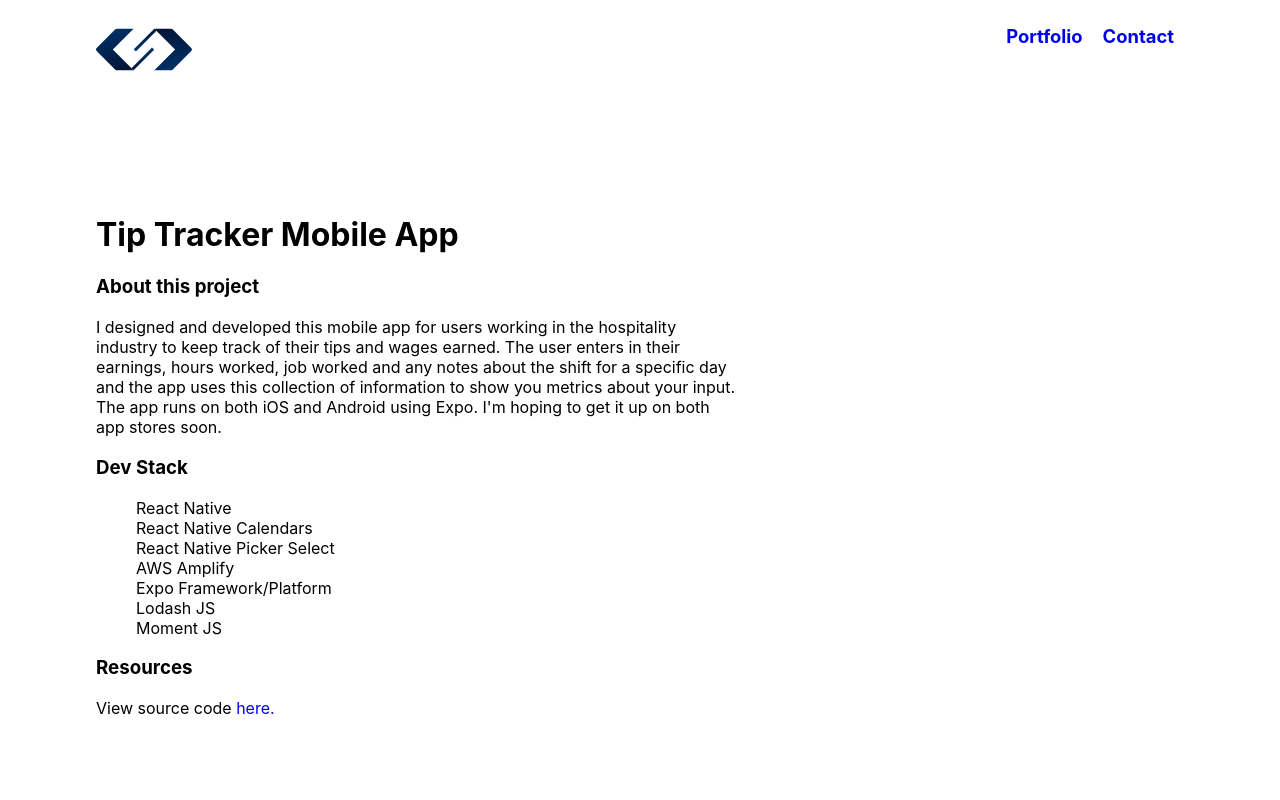
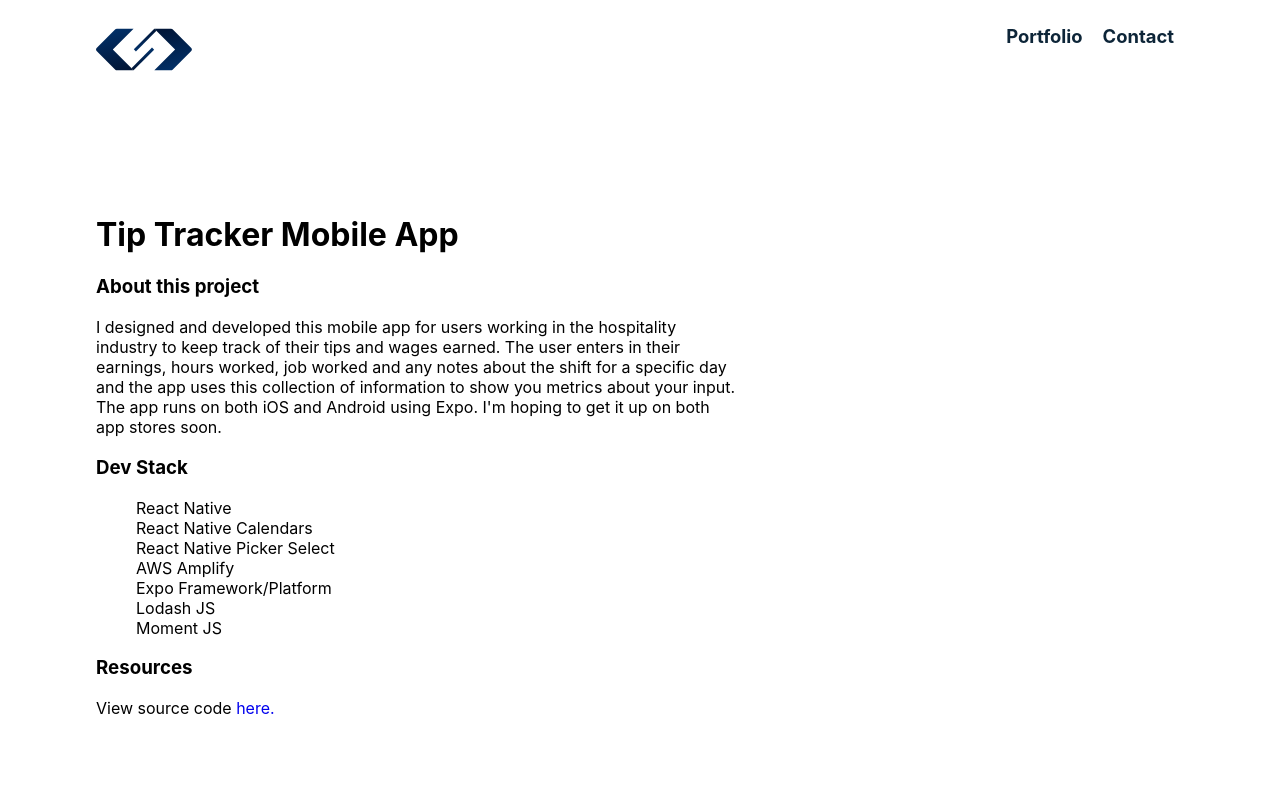
Before and after one commit to Sasheem/sasheem-dev-portfolio, a Gatsby site: page /my-portfolio-post in a window 1280 px wide. Shown: the top 800 px of the page. Built offline with nearby package versions, Linux system fonts and the light colour scheme; Gatsby itself is replaced by a stand-in of ours.

Commit message:
gave link color by default

```diff
--- a/src/components/sideNav.js
+++ b/src/components/sideNav.js
@@ -48,6 +48,7 @@
 	margin: 0;
 	font-size: 1.15rem;
 	font-weight: 700;
+	color: #0D2538;
 `;
 
 // hide the first ul item when screen screen with is larger than 768px
```
